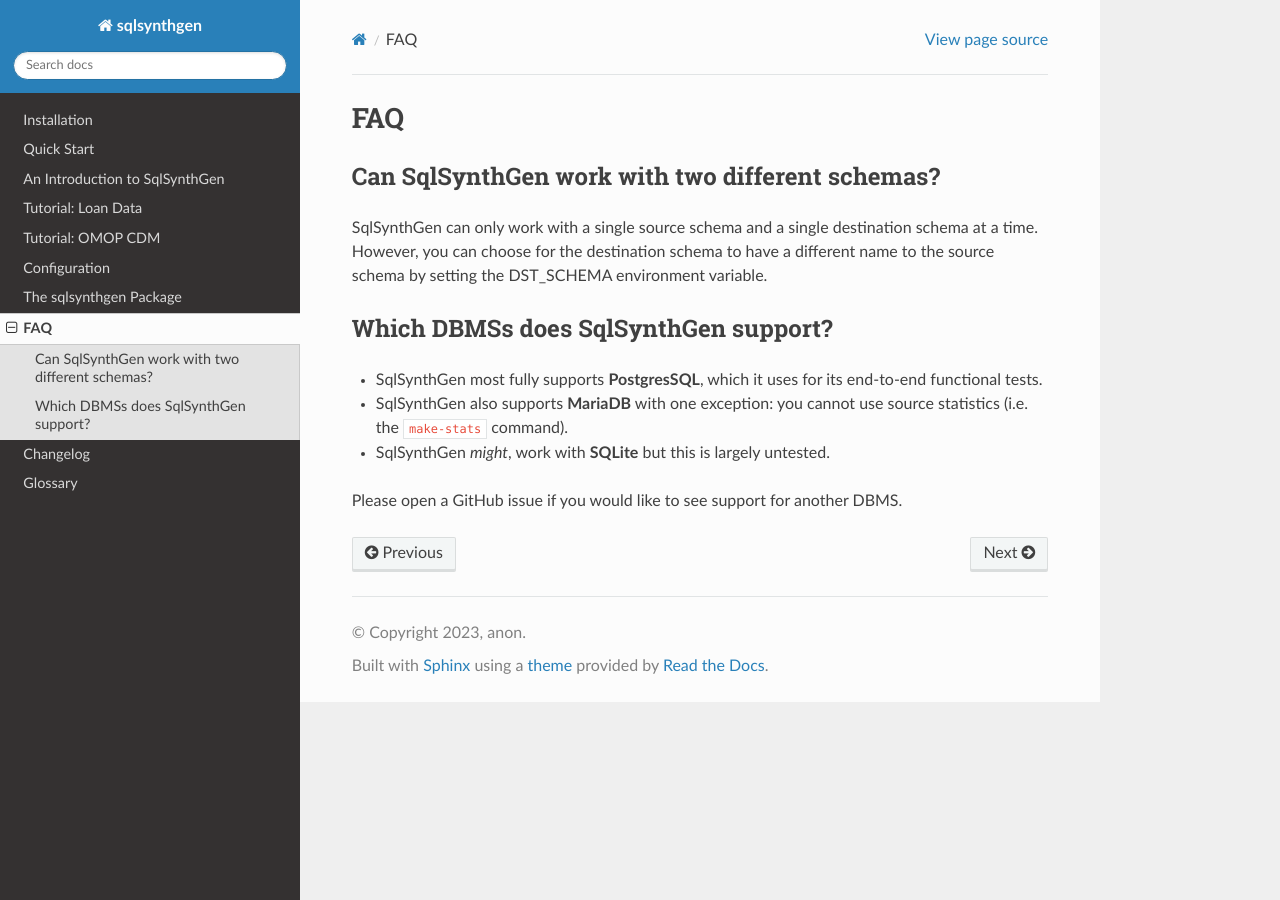
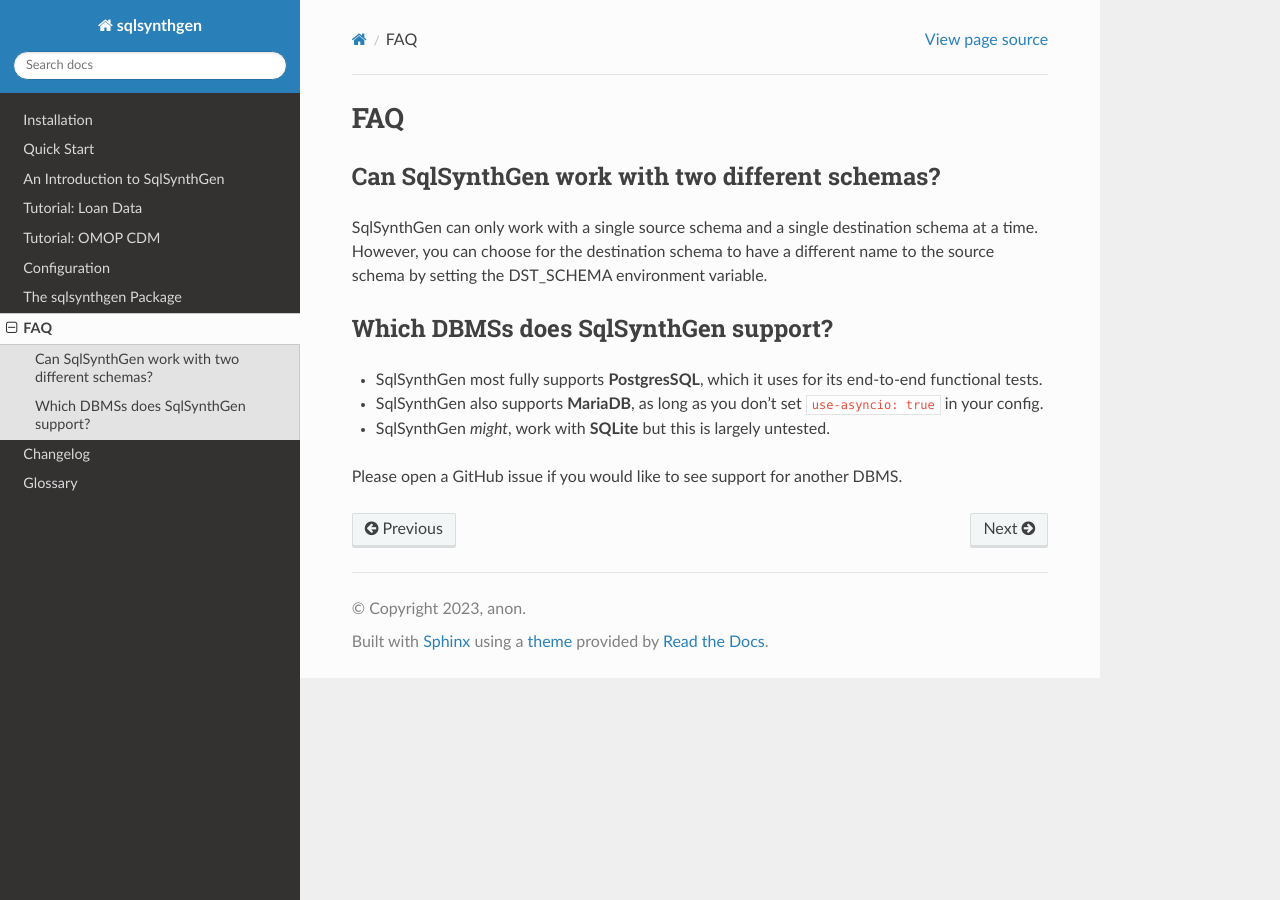
Before and after one commit to alan-turing-institute/sqlsynthgen, a Sphinx documentation site: the page built from docs/source/faq.rst, in a window 1280 px wide. Built offline with Sphinx 7.4.7 and the Read the Docs theme 2.0.0, drawn with Linux system fonts in a browser that asks for light colours.

Commit message:
Fix FAQ entry on MariaDB support

```diff
--- a/docs/source/faq.rst
+++ b/docs/source/faq.rst
@@ -11,7 +11,7 @@ Which DBMSs does SqlSynthGen support?
 *************************************
 
 * SqlSynthGen most fully supports **PostgresSQL**, which it uses for its end-to-end functional tests.
-* SqlSynthGen also supports **MariaDB** with one exception: you cannot use source statistics (i.e. the ``make-stats`` command).
+* SqlSynthGen also supports **MariaDB**, as long as you don't set ``use-asyncio: true`` in your config.
 * SqlSynthGen *might*, work with **SQLite** but this is largely untested.
 
 Please open a GitHub issue if you would like to see support for another DBMS.
```
